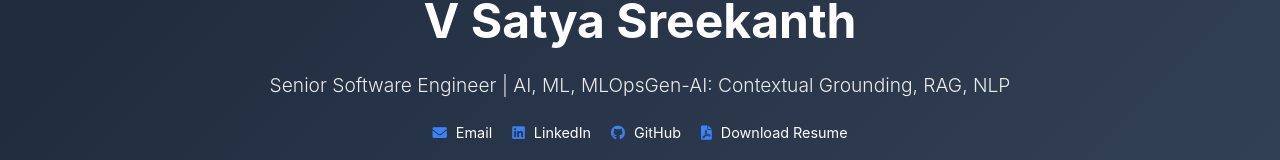
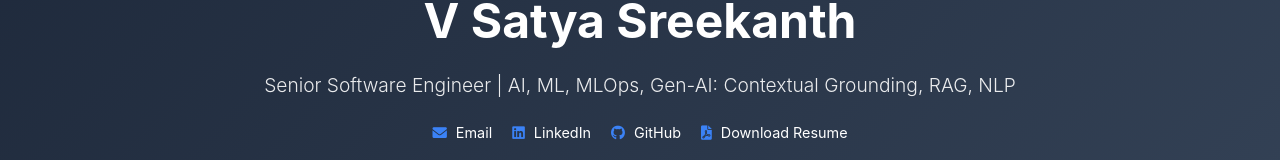
Before and after one commit to VARANASISATYASREEKANTH/VARANASISATYASREEKANTH.github.io, a plain HTML site: page index.html in a window 1280 px wide. Shown: the part 137-297 px from the top of the page. Drawn offline with Linux system fonts and the light colour scheme.

Commit message:
Fix tagline formatting in index.html

```diff
--- a/index.html
+++ b/index.html
@@ -134,7 +134,7 @@
 
     <header>
         <h1 class="profile-title">V Satya Sreekanth</h1>
-        <p class="tagline">Senior Software Engineer | AI, ML, MLOpsGen-AI: Contextual Grounding, RAG, NLP </p>
+        <p class="tagline">Senior Software Engineer | AI, ML, MLOps, Gen-AI: Contextual Grounding, RAG, NLP </p>
         <div class="contact-bar">
             <a href="mailto:varanasi_sreekanth@yahoo.com"><i class="fas fa-envelope"></i> Email</a>
             <a href="https://www.linkedin.com/in/varanasi-satya-sreekanth-8b434289/e"><i class="fab fa-linkedin"></i> LinkedIn</a>
```
